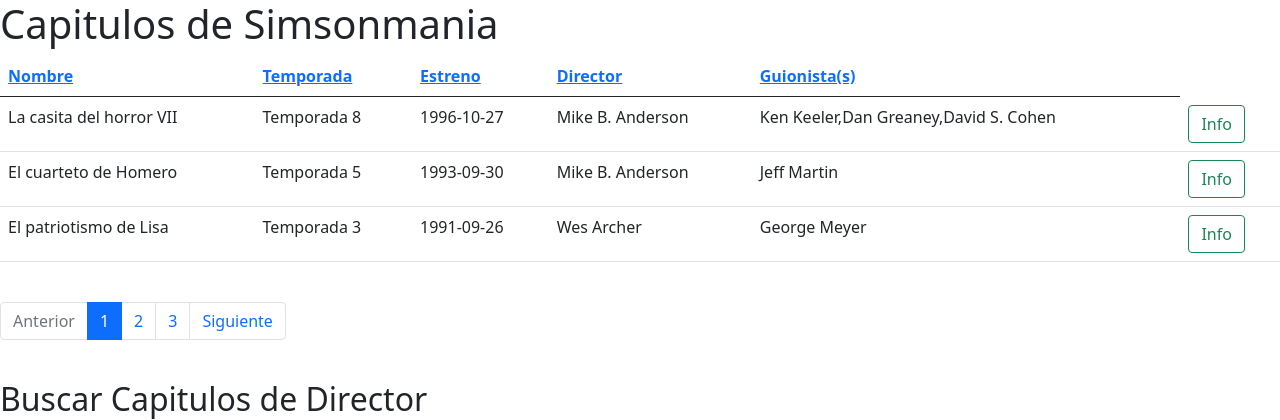
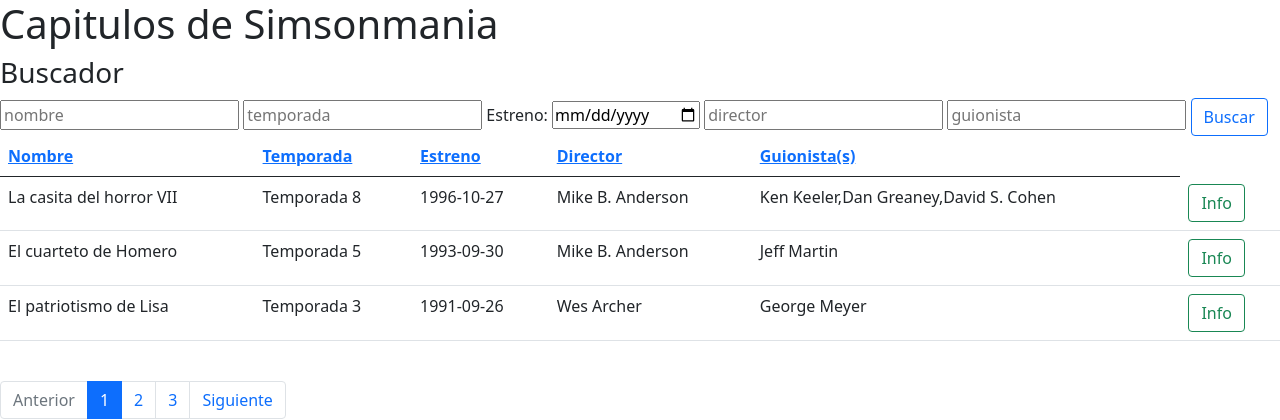
Before and after one commit to fedebayer/simpson-chapters, a PHP site: page / in a window 1280 px wide. Shown: the top 420 px of the page. Run offline with PHP 8.4, Linux system fonts and the light colour scheme; data comes from the database, SQL or seed files in the repository; both versions use the stored data as it was after the commit.

Commit message:
Agregada columna imagen a capitulo, busqueda avanzada de capitulos y filtro de comentarios por puntuacion

```diff
--- a/Controller/ChapterController.php
+++ b/Controller/ChapterController.php
@@ -48,7 +48,13 @@ class ChapterController
             $id_director = $_POST['id_director'];
             $screenwriters = $_POST['screenwriters'];
         }
-        $id = $this->model->addChapter($nombre, $temporada, $estreno, $gag, $id_director);
+        if (
+            $_FILES['input_name']['type'] == "image/jpg" || $_FILES['input_name']['type'] == "image/jpeg" || $_FILES['input_name']['type'] == "image/png"
+        ) {
+            $id = $this->model->addChapter($nombre, $temporada, $estreno, $gag, $id_director, $_FILES['input_name']);
+        } else {
+            $id = $this->model->addChapter($nombre, $temporada, $estreno, $gag, $id_director);
+        }
         $this->view->renderHomeLocation();
         $this->screenwritersController->addRelation($screenwriters, $id);
     }
@@ -87,8 +93,13 @@ class ChapterController
             $id_director = $_POST['id_director'];
             $screenwriters = $_POST['screenwriters'];
         }
-
-        $this->model->updateChapterFromDB($id, $nombre, $temporada, $estreno, $gag, $id_director);
+        if (
+            $_FILES['input_name']['type'] == "image/jpg" || $_FILES['input_name']['type'] == "image/jpeg" || $_FILES['input_name']['type'] == "image/png"
+        ) {
+            $this->model->updateChapterFromDB($id, $nombre, $temporada, $estreno, $gag, $id_director, $_FILES['input_name']);
+        } else {
+            $this->model->updateChapterFromDB($id, $nombre, $temporada, $estreno, $gag, $id_director);
+        }
         $this->screenwritersController->editRelations($id, $screenwriters);
         $this->view->renderHomeLocation();
     }
@@ -117,12 +128,41 @@ class ChapterController
         //$this->view->renderChapters($chapters, $directors, $screenwriters, $this->rol);
     }
 
+    function showListBySearch()
+    {
+        $nombre = null;
+        $temporada = null;
+        $estreno = null;
+        $director = null;
+        $guionista = null;
+        if (isset($_POST['nombre']) || empty($_POST['nombre']))
+            $nombre = $_POST['nombre'];
+        if (isset($_POST['temporada']) || empty($_POST['temporada']))
+            $temporada = $_POST['temporada'];
+        if (isset($_POST['estreno']) || empty($_POST['estreno']))
+            $estreno = $_POST['estreno'];
+        if (isset($_POST['director']) || empty($_POST['director']))
+            $director = $_POST['director'];
+        if (isset($_POST['guionista']) || empty($_POST['guionista']))
+            $guionista = $_POST['guionista'];
+        $this->logged = $this->authHelper->isLogged();
+        $chapters = $this->model->getListBySearch($nombre, $temporada, $estreno, $director, $guionista);
+        $screenwriters = $this->screenwritersController->getScreenwriters();
+        $directors = $this->directorsController->getDirectors();
+        if ($chapters == null) {
+            $this->view->renderChapters($chapters, $directors, $screenwriters, $this->rol, 0, 1, $this->logged, null);
+            die();
+        } else {
+            $this->renderChapters(1, $directors, $screenwriters, $this->rol, $this->logged, null, $chapters);
+        }
+    }
+
     function showLoginLocation()
     {
         header("Location: " . BASE_URL . "login");
     }
 
-    function renderChapters($currentPage, $directors, $screenwriters, $rol, $logged, $id)
+    function renderChapters($currentPage, $directors, $screenwriters, $rol, $logged, $id, $searchedChapters = null)
     {
         if ($currentPage == null) {
             $currentPage = 1;
@@ -133,7 +173,11 @@ class ChapterController
             header("Location: " . BASE_URL . "home");
         }
         $beginning = ($currentPage - 1) * $size;
-        $chapters = $this->model->getChapters($beginning, $size);
-        $this->view->renderChapters($chapters, $directors, $screenwriters, $rol, $pages, $currentPage, $logged, $id);
+        if ($searchedChapters) {
+            $chapterPage = $searchedChapters;
+        } else {
+            $chapterPage = $this->model->getChapters($beginning, $size);
+        }
+        $this->view->renderChapters($chapterPage, $directors, $screenwriters, $rol, $pages, $currentPage, $logged, $id);
     }
 }
--- a/Model/ChapterModel.php
+++ b/Model/ChapterModel.php
@@ -22,21 +22,33 @@ class ChapterModel
         $chapters = $query->fetchAll(PDO::FETCH_OBJ);
         return $chapters;
     }
-    function addChapter($nombre, $temporada, $estreno, $gag, $id_director)
+    function addChapter($nombre, $temporada, $estreno, $gag, $id_director, $imagen = null)
     {
-        $query = $this->db->prepare('INSERT INTO capitulo(nombre, temporada, estreno, gag, id_director) VALUES (?,?,?,?,?)');
-        $query->execute(array($nombre, $temporada, $estreno, $gag, $id_director));
+        $pathImg = null;
+        if ($imagen)
+            $pathImg = $this->uploadImage($imagen);
+        $query = $this->db->prepare('INSERT INTO capitulo(nombre, temporada, estreno, gag, id_director, imagen) VALUES (?,?,?,?,?,?)');
+        $query->execute(array($nombre, $temporada, $estreno, $gag, $id_director, $pathImg));
         return $this->db->lastInsertId();
+    }
+    private function uploadImage($image)
+    {
+        $target = "img/chapters/" . uniqid() . "." . strtolower(pathinfo($image['name'], PATHINFO_EXTENSION));
+        move_uploaded_file($image['tmp_name'], $target);
+        return $target;
     }
     function deleteChapterFromDB($id)
     {
         $query = $this->db->prepare('DELETE FROM capitulo WHERE id_capitulo=?');
         $query->execute(array($id));
     }
-    function updateChapterFromDB($id, $nombre, $temporada, $estreno, $gag, $id_director)
+    function updateChapterFromDB($id, $nombre, $temporada, $estreno, $gag, $id_director, $imagen = null)
     {
-        $query = $this->db->prepare("UPDATE capitulo SET nombre= ?, temporada= ?, estreno= ?, gag= ?, id_director= ? WHERE id_capitulo=?");
-        $query->execute(array($nombre, $temporada, $estreno, $gag, $id_director, $id));
+        $pathImg = null;
+        if ($imagen)
+            $pathImg = $this->uploadImage($imagen);
+        $query = $this->db->prepare("UPDATE capitulo SET nombre= ?, temporada= ?, estreno= ?, gag= ?, id_director= ?, imagen= ? WHERE id_capitulo=?");
+        $query->execute(array($nombre, $temporada, $estreno, $gag, $id_director, $pathImg, $id));
     }
     function getChapter($id)
     {
@@ -59,4 +71,24 @@ class ChapterModel
         $chapters = $query->fetchAll(PDO::FETCH_OBJ);
         return $chapters;
     }
+
+    function getListBySearch($nombre = null, $temporada = null, $estreno = null, $director = null, $guionista = null)
+    {
+        $sql = "SELECT c.*, GROUP_CONCAT(g.nombre) AS guionistas, GROUP_CONCAT(g.id_guionista) AS id_guionistas, d.nombre_director AS director FROM ( ( guionista_de_x_capitulo AS r RIGHT JOIN capitulo AS c ON c.id_capitulo = r.id_capitulo ), director d) LEFT JOIN guionista AS g ON g.id_guionista = r.id_guionista AND d.id_director = c.id_director";
+        if ($nombre != null)
+            $sql .= " WHERE LOWER(c.nombre) LIKE LOWER ('%$nombre%')";
+        if ($temporada != null)
+            $sql .= " AND LOWER(c.temporada) LIKE LOWER('%$temporada%')";
+        if ($estreno != null)
+            $sql .= " AND LOWER(c.estreno) LIKE LOWER('%$estreno%')";
+        if ($director != null)
+            $sql .= " AND LOWER(d.nombre_director) LIKE LOWER('%$director%')";
+        if ($guionista != null)
+            $sql .= " AND LOWER(g.nombre) LIKE LOWER('%$guionista%')";
+        $sql .= " GROUP BY c.id_capitulo";
+        $query = $this->db->prepare($sql);
+        $query->execute();
+        $chapters = $query->fetchAll(PDO::FETCH_OBJ);
+        return $chapters;
+    }
 }
--- a/Templates/chapterInfo.tpl
+++ b/Templates/chapterInfo.tpl
@@ -22,6 +22,9 @@
             <td>{$chapter->guionistas}</td>
             <td>{$director}</td>
             </tr>
+            {if isset($chapter->imagen)}
+                <td><img src="{$chapter->imagen}" width="300" height="300"/></td>
+            {/if}
         {/foreach}
         </tbody>
         </table>
--- a/router-api.php
+++ b/router-api.php
@@ -15,6 +15,12 @@ $router->addRoute('capitulos/comentarios/:ID', 'GET', 'ApiCommentController', 'g
 $router->addRoute('capitulos/comentarios/:ID', 'DELETE', 'ApiCommentController', 'remove');
 $router->addRoute('capitulos/comentarios', "POST", 'ApiCommentController', 'addComment');
 $router->addRoute('capitulos/comentarios/:ID', "PUT", 'ApiCommentController', 'updateComment');
+$router->addRoute(
+    'capitulos/:ID_CAPITULO/comentarios/puntuacion/:VALOR',
+    'GET',
+    'ApiCommentController',
+    'getCommentsByChapterIdAndPuntuacion'
+);
 
 
 // rutea
--- a/router.php
+++ b/router.php
@@ -32,15 +32,14 @@ switch ($params[0]) {
         $loginController->signUp();
         break;
     case 'usuarios':
-        if(isset($params[1])){
-            if($params[1] == 'updateUser'){
+        if (isset($params[1])) {
+            if ($params[1] == 'updateUser') {
                 $loginController->updateUser($params[2]);
             }
-            if($params[1] == 'deleteUser'){
+            if ($params[1] == 'deleteUser') {
                 $loginController->deleteUser($params[2]);
             }
-        }
-        else{
+        } else {
             $loginController->showUsers();
         }
         break;
@@ -48,10 +47,9 @@ switch ($params[0]) {
         $loginController->verifyLogin();
         break;
     case 'home':
-        if(isset($params[1])){
+        if (isset($params[1])) {
             $chapterController->showHome($params[1]);
-        }
-        else{
+        } else {
             $chapterController->showHome(1);
         }
         break;
@@ -76,6 +74,8 @@ switch ($params[0]) {
     case 'listByCategory':
         $chapterController->showListByCategory($params[1]);
         break;
+    case 'searchChapters':
+        $chapterController->showListBySearch();
         //Parte de directores
     case 'directores':
         $directorController->showDirectores();
```
Also changed, not shown: Model/commentModel.php (+10 -2 lines), Templates/chapterList.tpl (+24 -9 lines), Templates/vue/chapterComments.tpl (+13 -1 lines), api/apiCommentController.php (+9 -4 lines), js/comments.js (+17 -0 lines), simsonmania.sql (+11 -10 lines), img/chapters/6198211d9a4a3.png (added), img/chapters/6199518371add.png (added), 1 other file.
